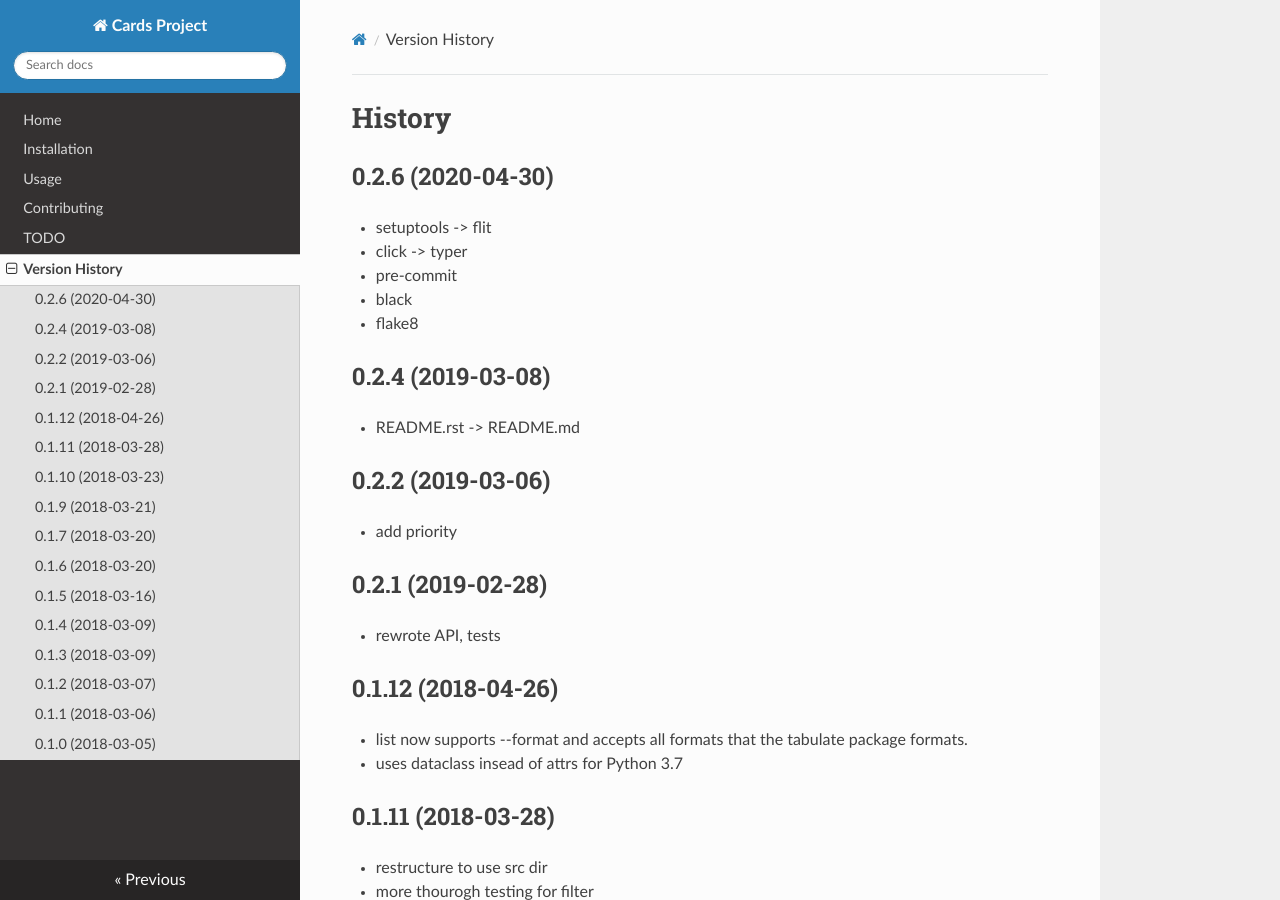
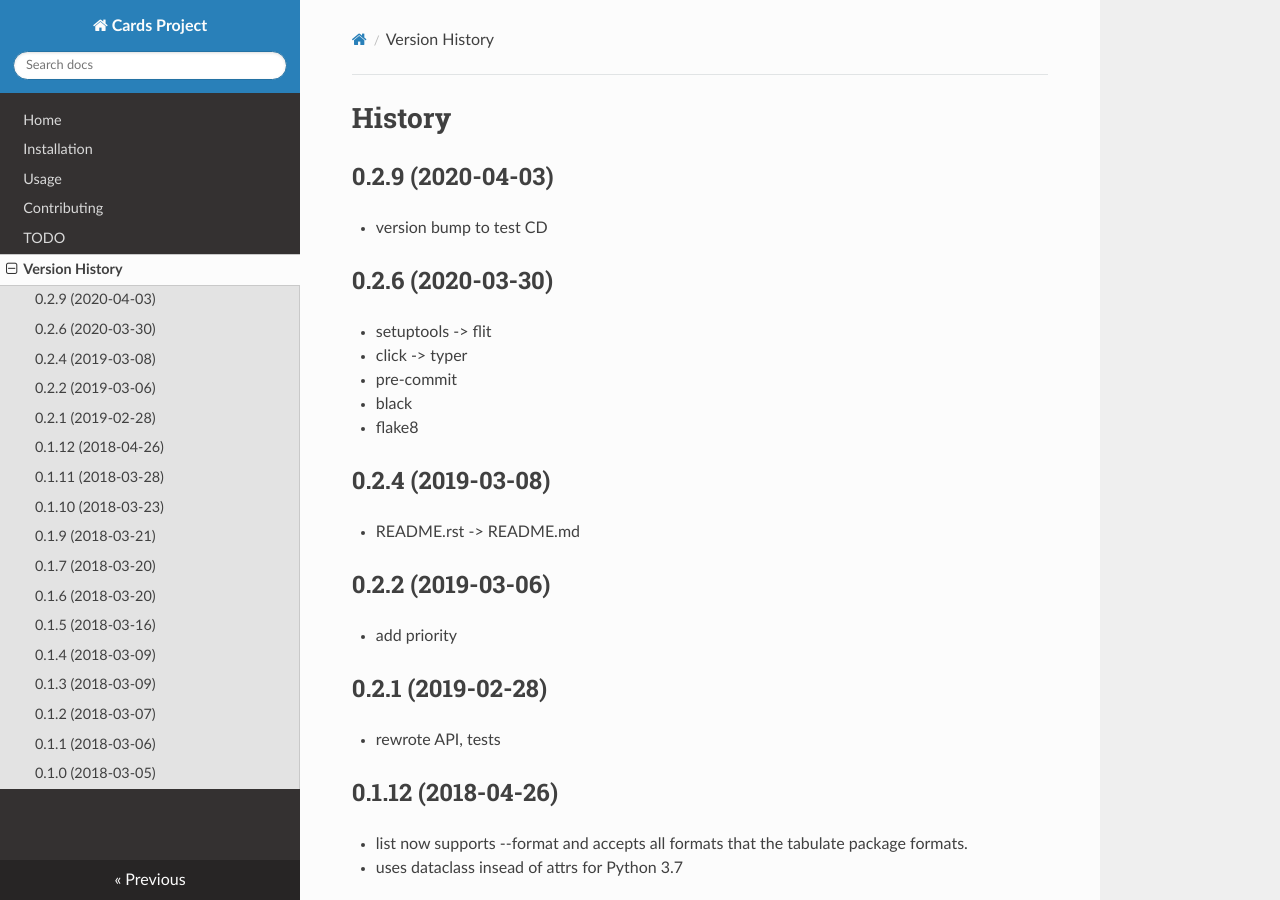
Before and after one commit to okken/cards, an MkDocs documentation site: the page built from docs/history.md, in a window 1280 px wide and 900 px high. Built offline with MkDocs 1.6.1, drawn with Linux system fonts in a browser that asks for light colours; nearby versions of some CDN libraries.

Commit message:
version bump

```diff
--- a/docs/history.md
+++ b/docs/history.md
@@ -1,7 +1,11 @@
 History
 =======
 
-0.2.6 (2020-04-30)
+0.2.9 (2020-04-03)
+------------------
+- version bump to test CD
+
+0.2.6 (2020-03-30)
 ------------------
 - setuptools -> flit
 - click -> typer
--- a/src/cards/__init__.py
+++ b/src/cards/__init__.py
@@ -1,6 +1,6 @@
 """Top-level package for cards."""
 
-__version__ = "0.2.7"
+__version__ = "0.2.9"
 
 from .api import *  # noqa
 from .cli import app  # noqa
```
